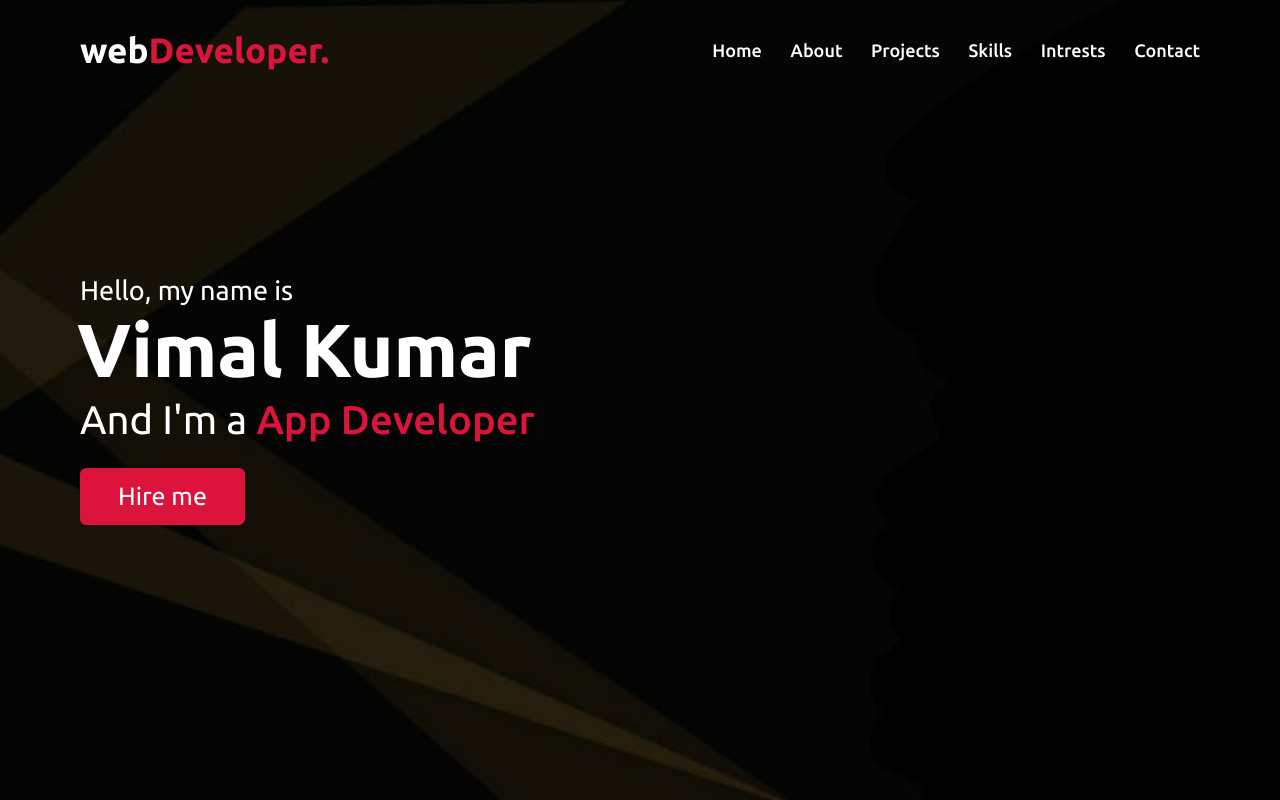
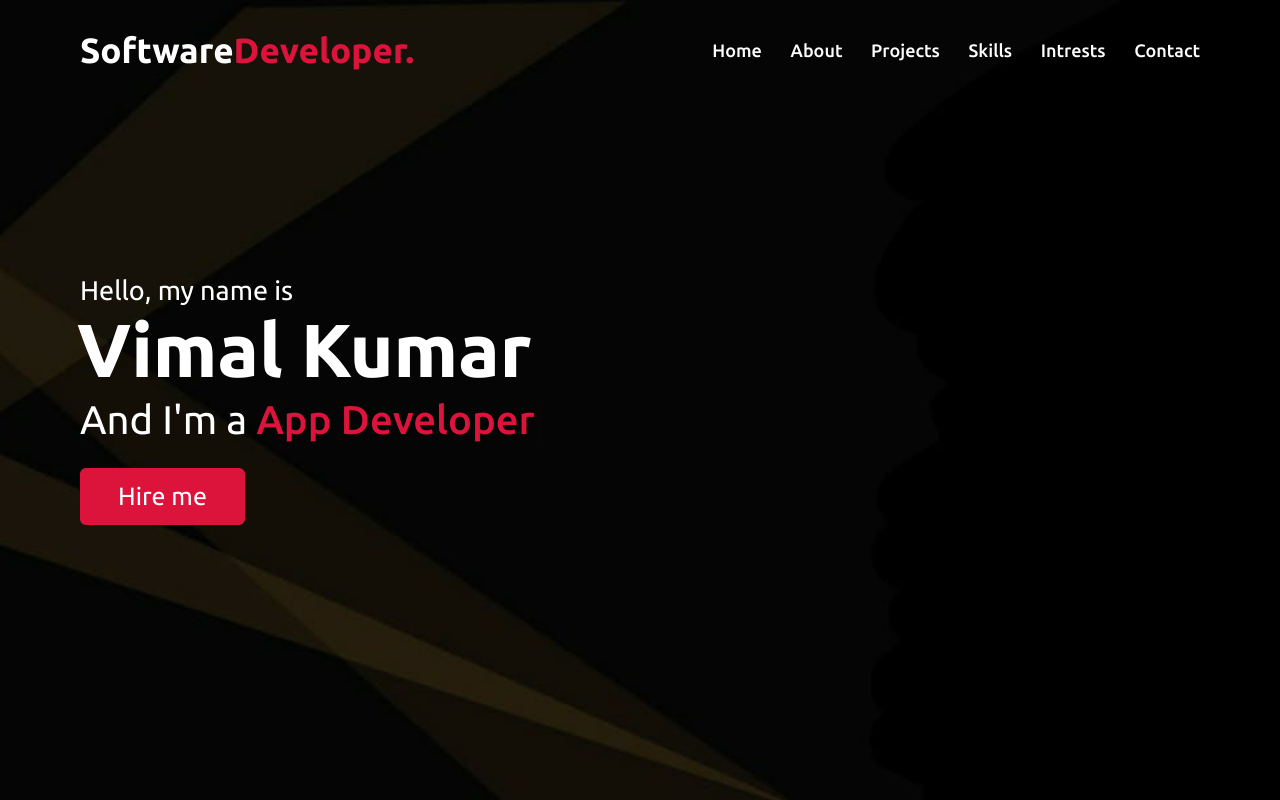
Before and after one commit to vjvimal7/it, a plain HTML site: page index.html in a window 1280 px wide. Shown: the top 800 px of the page. Drawn offline with nearby package versions, Linux system fonts and the light colour scheme.

Commit message:
Update index.html

```diff
--- a/index.html
+++ b/index.html
@@ -20,7 +20,7 @@
     </div>
     <nav class="navbar">
         <div class="max-width">
-            <div class="logo"><a href="#">web<span>Developer.</span></a></div>
+            <div class="logo"><a href="#">Software<span>Developer.</span></a></div>
             <ul class="menu">
                 <li><a href="#home" class="menu-btn">Home</a></li>
                 <li><a href="#about" class="menu-btn">About</a></li>
```
